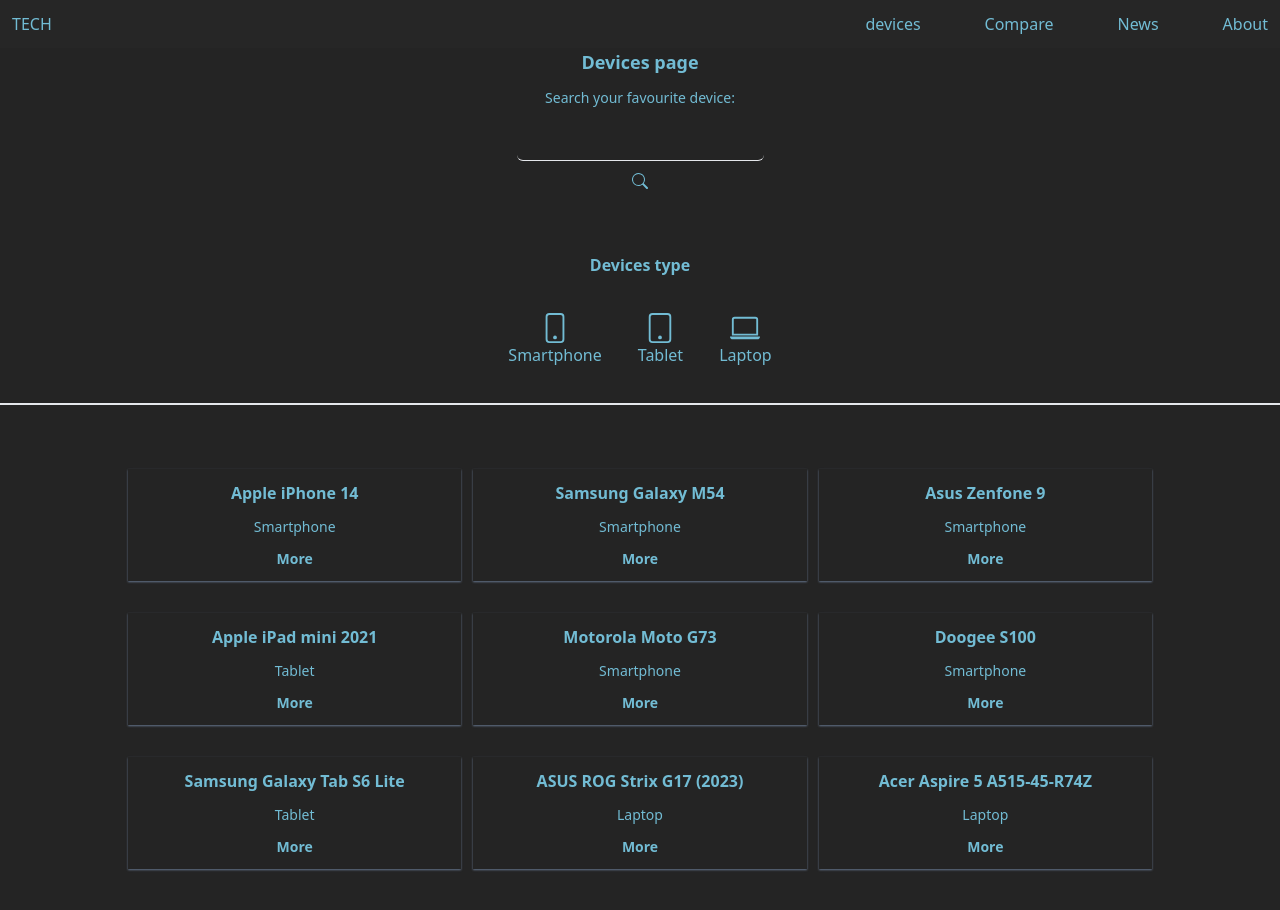
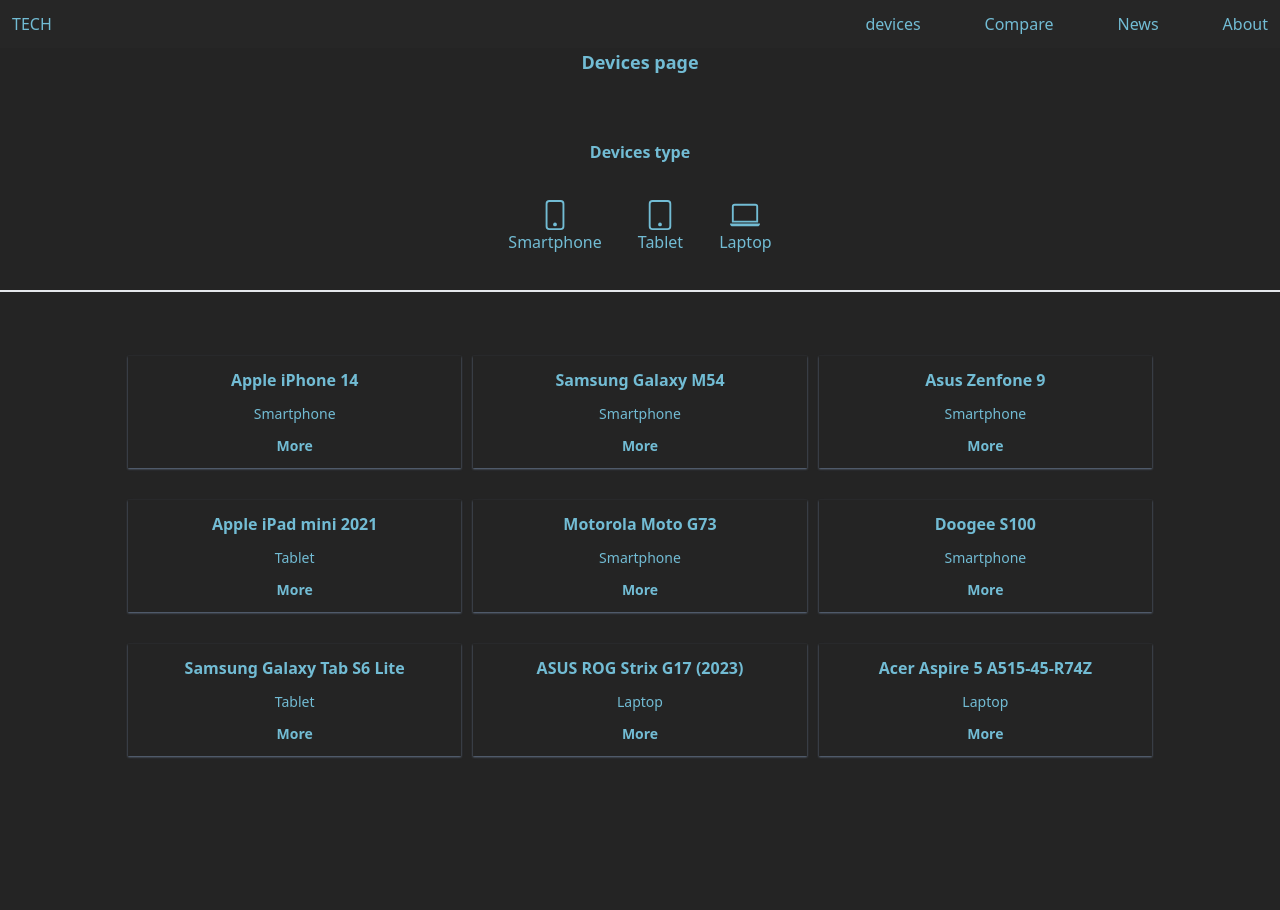
Before and after one commit to Ashkantvn/Tech, a Next.js app: page /devices in a window 1280 px wide. Shown: the top 910 px of the page. After the commit the page ends 804 px from the top, so only its background shows below. Built offline with nearby package versions, Linux system fonts and the light colour scheme.

Commit message:
Delete search bar

```diff
--- a/app/devices/page.tsx
+++ b/app/devices/page.tsx
@@ -5,24 +5,30 @@ import React from "react";
 import { BsLaptop, BsPhone, BsSearch, BsTablet } from "react-icons/bs";
 
 async function Devicespage() {
+
+
   const devicesData: Promise<device[]> = getAllDevices();
   const devices: device[] = await devicesData;
   const mappedDevices: React.ReactNode = devices.map((item: device) => {
-    return <Card {...item}/>;
+    return <Card {...item} />;
   });
+
+
   return (
     <main className="my-12 text-center">
+
+
       <h1 className="my-3 text-lg font-bold">Devices page</h1>
-      <label className="mx-auto flex flex-col items-center gap-3">
-        <h4 className="text-sm">Search your favourite device:</h4>
-        <input className="bg-transparent border-b focus:outline-none focus:border-b-4 p-2 rounded-md"  type="search" />
-        <button>
-          <BsSearch />
-        </button>
-      </label>
+
+
 
       <div className="my-16 border-b-2">
+
+
         <h3 className=" font-bold">Devices type</h3>
+
+
+
         <ul className="flex md:justify-center md:flex-row flex-col gap-9 my-9 [&>li>a>svg]:mx-auto [&>li>a>svg]:text-3xl">
           <li>
             <Link href="/devices/smartphone">
@@ -43,6 +49,9 @@ async function Devicespage() {
             </Link>
           </li>
         </ul>
+
+
+
       </div>
 
       <ul className="grid grid-cols-1 gap-y-8 md:grid-cols-2 md:w-4/5 md:gap-x-3 mx-auto lg:grid-cols-3">{mappedDevices}</ul>
```
